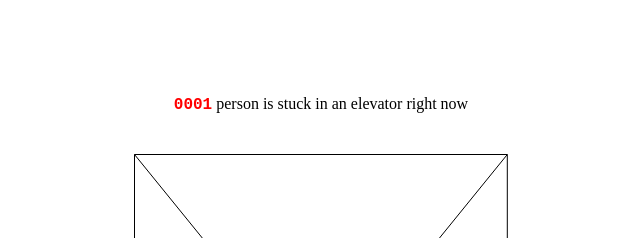
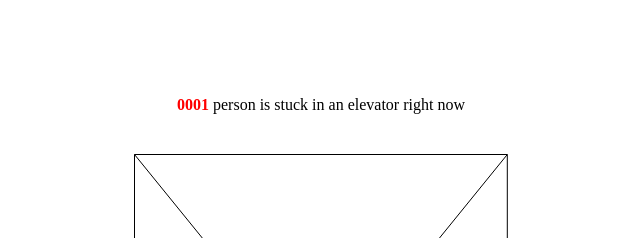
Before and after one commit to sad-ape/sam-peitz.com, a plain HTML site: page elevator/index.html in a window 1280 px wide. Shown: the top 238 px of the page, 319-959 px from the left. Drawn offline with Linux system fonts and the light colour scheme.

Commit message:
Update a page

```diff
--- a/elevator/index.html
+++ b/elevator/index.html
@@ -19,7 +19,7 @@
   a { color: #0000EE; cursor: pointer; }
   a:active { color: #FF0000; }
   small { font-size: 13px; }
-  .count { color: #FF0000; font-family: "Courier New", Courier, monospace; font-weight: bold; }
+  .count { color: #FF0000; font-weight: bold; }
   .spin { font-family: "Courier New", Courier, monospace; }
   .flash { animation: blink 0.5s steps(1) 6; }
   @keyframes blink { 50% { visibility: hidden; } }
```
